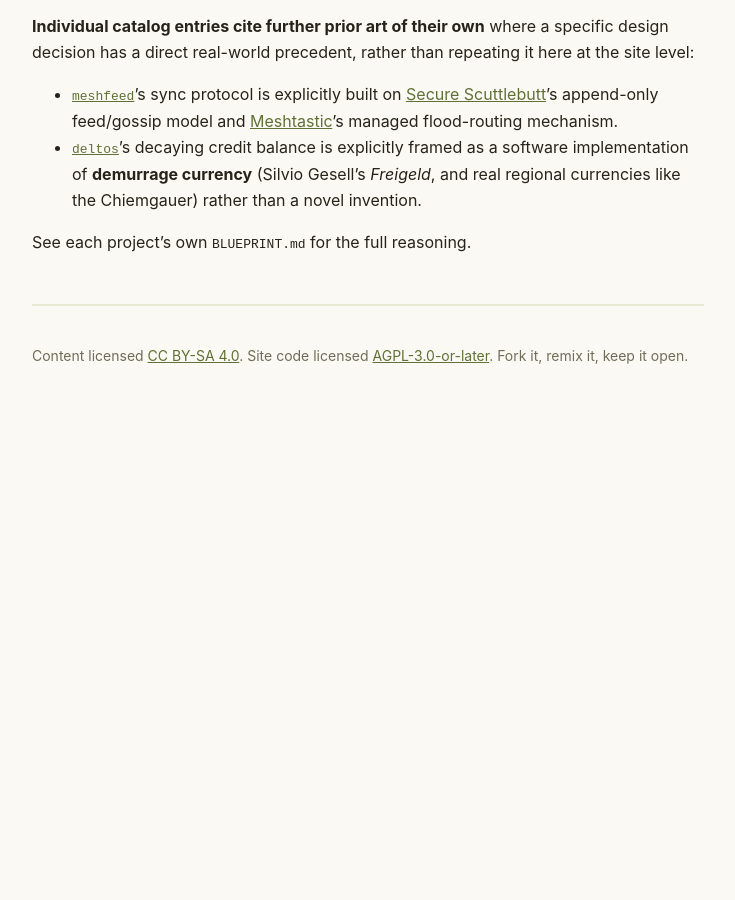
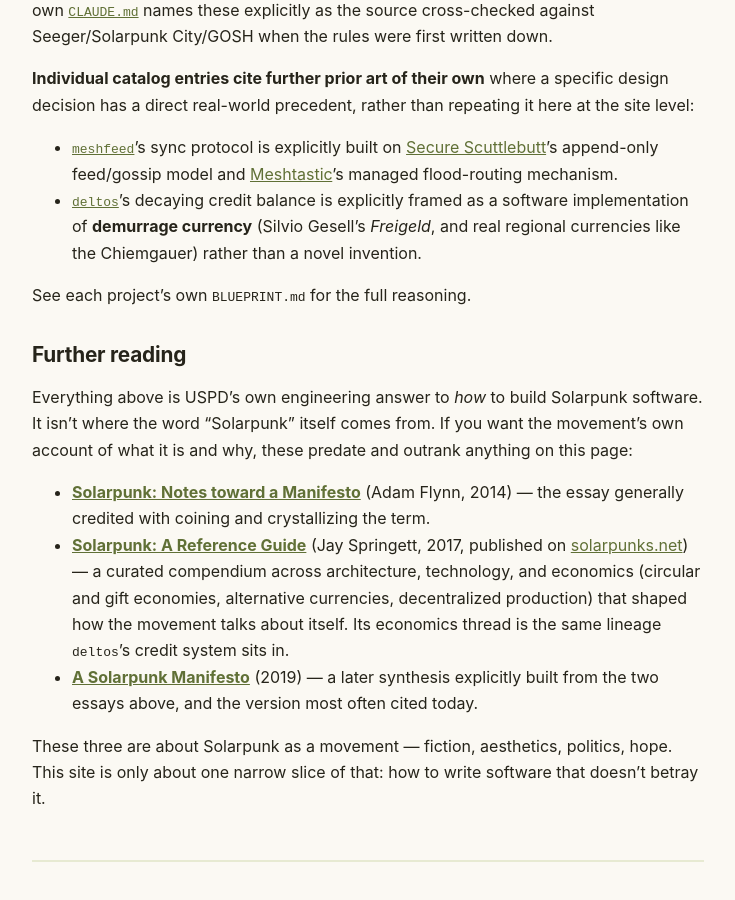
Before and after one commit to isidman/USPD, a Jekyll site: the page built from principles.md, in a window 1280 px wide and 900 px high, scrolled down 1883 px. Shown: the whole window, without its empty margins (272-1007 px from the left). Built offline with Jekyll 4.4.1, drawn with Linux system fonts in a browser that asks for light colours; before the commit the page ends 2288 px from its top, so only the background shows below that; some of the changed text lies outside the part shown.

Commit message:
Cite movement-origin sources and add Further reading to principles
Adds a Further reading section to principles.md linking to the primary
Solarpunk movement texts (Adam Flynn's 2014 essay, Jay Springett's 2017
Reference Guide via solarpunks.net, and the 2019 Solarpunk Manifesto),
distinct from the engineering-practice sources already cited there.

Also cross-references the Reference Guide's economics/alternative-currency
thread from deltos/BLUEPRINT.md, and fixes a lingering inaccuracy there
("exactly two operations") that the enforce-by-deleting-the-code-path guide
had already corrected but BLUEPRINT.md itself still had.

Co-Authored-By: Claude Sonnet 5 <noreply@anthropic.com>
Claude-Session: https://claude.ai/code/session_01LkqVYif4XVpSP4ZJTXSjB2

```diff
--- a/principles.md
+++ b/principles.md
@@ -7,7 +7,9 @@ permalink: /principles/
 
 USPD catalogs and documents software built along Solarpunk lines: technology
 that serves people and ecosystems, designed to be repaired and remixed
-rather than replaced.
+rather than replaced. The 8 rules below are USPD's own answer to *how* to
+build that way — for what Solarpunk itself actually is, as a movement,
+see [Further reading](#further-reading) at the bottom of this page.
 
 They're also the checklist we ask contributors to run a project against
 before cataloging it here (see the `principles` field in a
@@ -97,3 +99,27 @@ repeating it here at the site level:
   currencies like the Chiemgauer) rather than a novel invention.
 
 See each project's own `BLUEPRINT.md` for the full reasoning.
+
+## Further reading
+
+Everything above is USPD's own engineering answer to *how* to build
+Solarpunk software. It isn't where the word "Solarpunk" itself comes
+from. If you want the movement's own account of what it is and why,
+these predate and outrank anything on this page:
+
+- **[Solarpunk: Notes toward a Manifesto](https://hieroglyph.asu.edu/2014/09/solarpunk-notes-toward-a-manifesto/)**
+  (Adam Flynn, 2014) — the essay generally credited with coining and
+  crystallizing the term.
+- **[Solarpunk: A Reference Guide](https://medium.com/solarpunks/solarpunk-a-reference-guide-8bcf18871965)**
+  (Jay Springett, 2017, published on [solarpunks.net](https://solarpunks.net/))
+  — a curated compendium across architecture, technology, and economics
+  (circular and gift economies, alternative currencies, decentralized
+  production) that shaped how the movement talks about itself. Its
+  economics thread is the same lineage `deltos`'s credit system sits in.
+- **[A Solarpunk Manifesto](https://re-des.org/a-solarpunk-manifesto/)**
+  (2019) — a later synthesis explicitly built from the two essays above,
+  and the version most often cited today.
+
+These three are about Solarpunk as a movement — fiction, aesthetics,
+politics, hope. This site is only about one narrow slice of that: how to
+write software that doesn't betray it.
```
Also changed, not shown: deltos/BLUEPRINT.md (+12 -2 lines).
